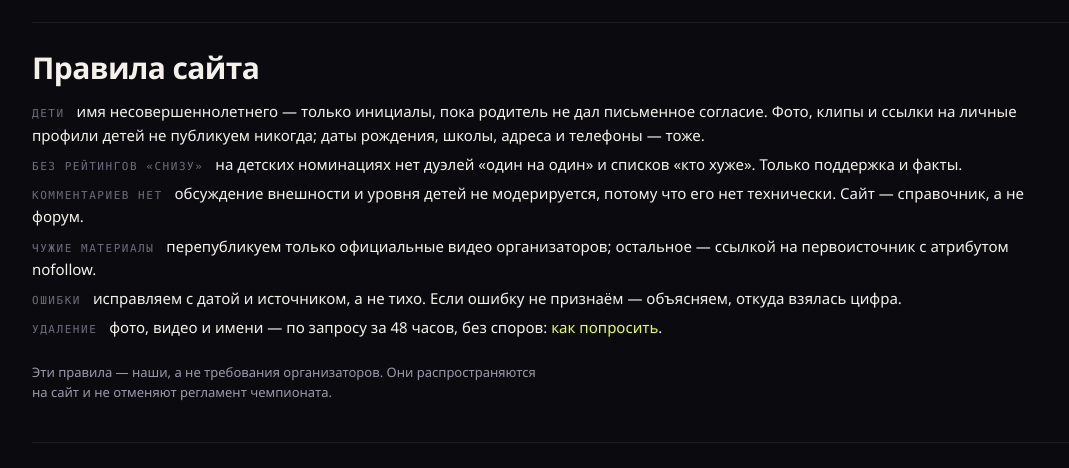
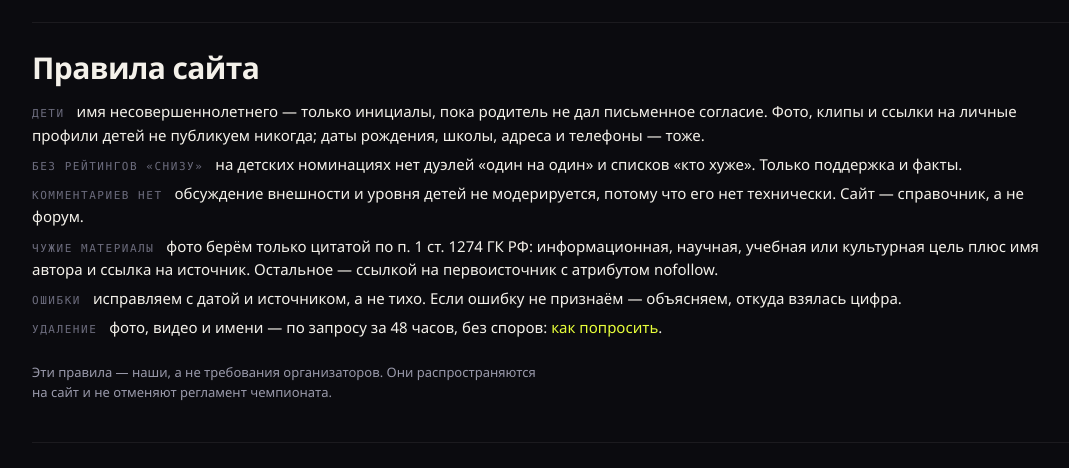
Before and after one commit to NikNikRich/zaruba, a FastAPI app: page /rules in a window 1280 px wide. Shown: the part 1105-1573 px from the top of the page, without its empty margins (88-1157 px from the left). Run offline with FastAPI, Linux system fonts and the light colour scheme.

Commit message:
feat: цитирование фото — в правилах и на странице удаления
Правила называют основание (п. 1 ст. 1274 ГК РФ: цель, имя автора, источник), а /takedown прямо говорит, что цитата не исключение: просьбу убрать кадр выполняем, а не спорим.

```diff
--- a/src/zaruba/templates/pages/legal/rules.html
+++ b/src/zaruba/templates/pages/legal/rules.html
@@ -63,8 +63,9 @@
     «один на один» и списков «кто хуже». Только поддержка и факты.</li>
     <li><span class="lbl">комментариев нет</span> обсуждение внешности и уровня детей не
     модерируется, потому что его нет технически. Сайт — справочник, а не форум.</li>
-    <li><span class="lbl">чужие материалы</span> перепубликуем только официальные видео
-    организаторов; остальное — ссылкой на первоисточник с атрибутом nofollow.</li>
+    <li><span class="lbl">чужие материалы</span> фото берём только цитатой по п. 1
+    ст. 1274 ГК РФ: информационная, научная, учебная или культурная цель плюс имя автора
+    и ссылка на источник. Остальное — ссылкой на первоисточник с атрибутом nofollow.</li>
     <li><span class="lbl">ошибки</span> исправляем с датой и источником, а не тихо. Если
     ошибку не признаём — объясняем, откуда взялась цифра.</li>
     <li><span class="lbl">удаление</span> фото, видео и имени — по запросу за 48 часов,
--- a/src/zaruba/templates/pages/legal/takedown.html
+++ b/src/zaruba/templates/pages/legal/takedown.html
@@ -29,6 +29,9 @@
   скажите прямо, уберём и его.</p>
   <p>Ссылки на официальные публикации организаторов остаются их публикацией: удалить чужой пост
   мы не можем, но убрать ссылку со своих страниц — можем, по той же просьбе.</p>
+  <p>Цитирование по п. 1 ст. 1274 ГК РФ — не исключение из этого правила. Если снимок
+  попал на сайт как цитата с именем автора и ссылкой на источник, а вы просите его убрать,
+  мы убираем: закон разрешает цитировать, но не обязывает нас спорить.</p>
 </section>
 
 <section class="section">
```
